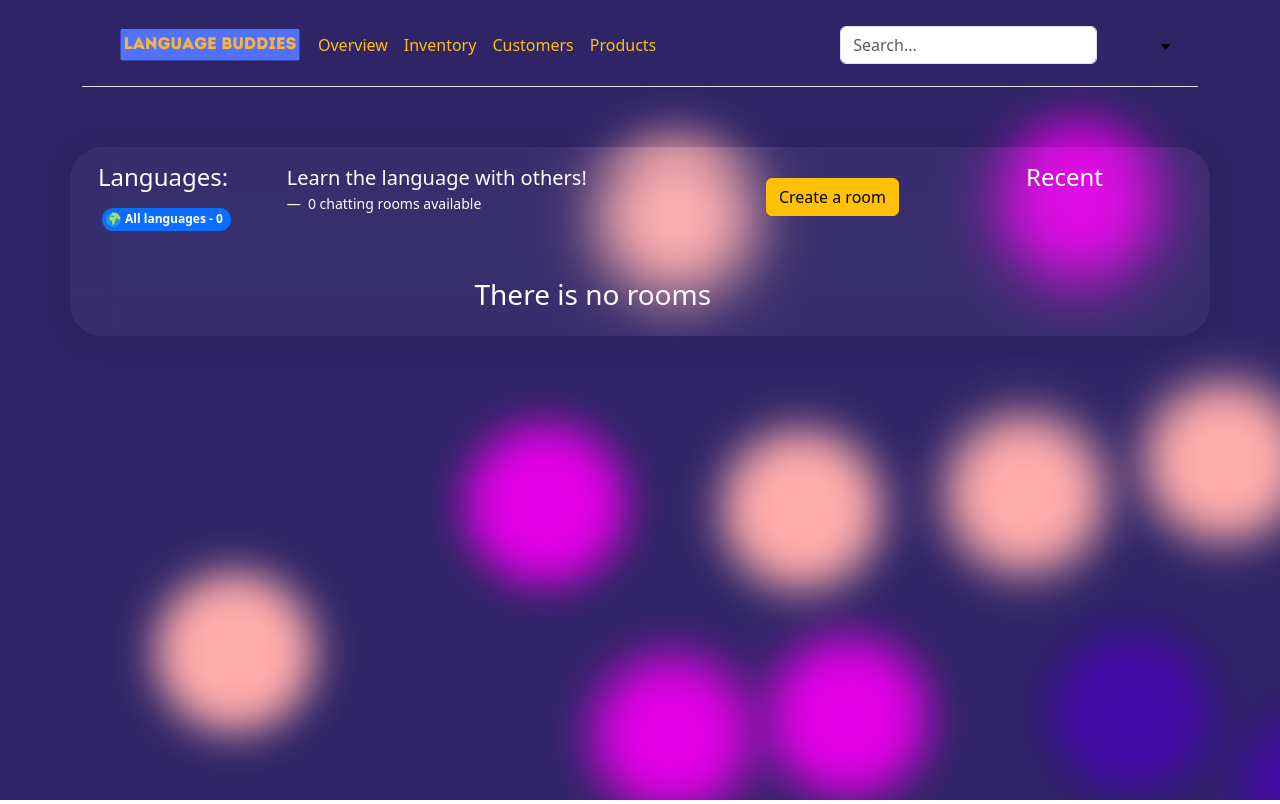
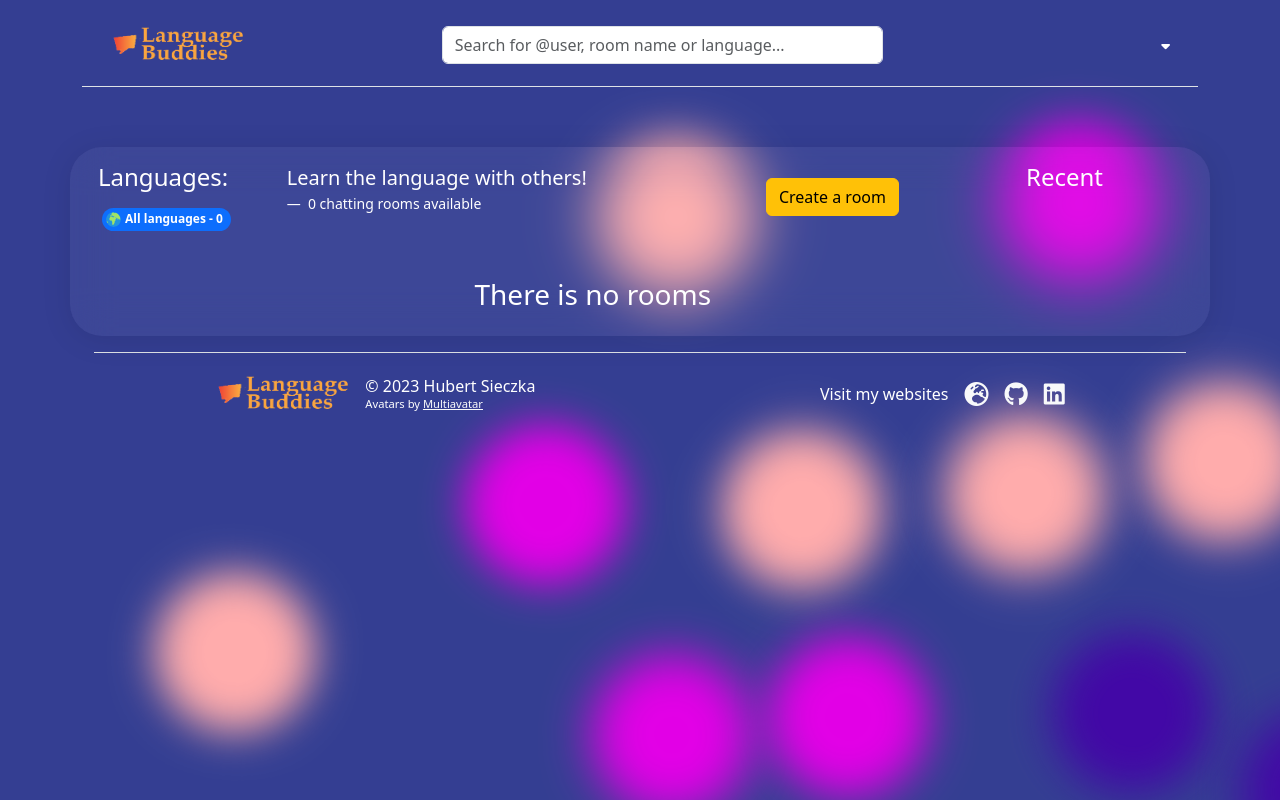
Before and after one commit to sieczkah/LanguageBuddies, a Django app: page / in a window 1280 px wide. Run offline with Django 4.2, Linux system fonts and the light colour scheme; the visitor is signed in with stand-in values (Sample User, id 1); data that the repository does not hold is empty; parts of the project's set-up code (start-up, migrations or seed data) failed here and were passed over; some libraries are stand-ins or nearby versions.

Commit message:
Changed logo, added footer

```diff
--- a/static/animated-bg.css
+++ b/static/animated-bg.css
@@ -11,7 +11,7 @@
     height: 100vh;
     top: 0;
     left: 0;
-    background: #2e2466;
+    background: #343e92;
     overflow: hidden;
 }
 
--- /dev/null
+++ b/templates/footer.html
@@ -0,0 +1,26 @@
+{% load static %}
+<div class="container">
+  <footer class="d-flex flex-wrap justify-content-evenly align-items-center py-3  border-top">
+    <div class="col-md-4 d-flex align-items-center">
+      <a href="{% url 'home' %}" class="d-flex align-items-center mb-2 mb-lg-0 link-body-emphasis text-decoration-none">
+        <img src="{% static 'img/logo.png' %}" alt="Language Buddies" width="150" height="50">
+      </a>
+
+      <span class="mb-3 mb-md-0 text-white lh-1">© 2023 Hubert Sieczka <br>
+        <span style="font-size: 0.7rem;"> Avatars by <a class="link-light" href="https://multiavatar.com/"
+            target="_blank">Multiavatar</a></span>
+      </span>
+
+    </div>
+
+    <ul class="nav col-md-4 justify-content-end list-unstyled d-flex">
+      <li class="ms-3 text-white ">Visit my websites</li>
+      <li class="ms-3"><a class="link-light text-decoration-none" href="https://sieczkah.github.io/quick-summary.html"
+          target="_blank"><i class="fa-solid fa-earth-europe fa-xl"></i></a></li>
+      <li class="ms-3"><a class="link-light" href="https://github.com/sieczkah" target="_blank"><i
+            class="fa-brands fa-github fa-xl"></i></a></li>
+      <li class="ms-3"><a class="link-light" href="https://www.linkedin.com/in/hubert-sieczka/" target="_blank"><i
+            class="fa-brands fa-linkedin fa-xl"></i></a></li>
+    </ul>
+  </footer>
+</div>
--- a/templates/main.html
+++ b/templates/main.html
@@ -48,11 +48,13 @@
 
     {% endblock content %}
   </section>
+  <section class="footer container mt-3">
+    {% include 'footer.html' %}
+  </section>
   <!--  -->
   <script src="https://cdn.jsdelivr.net/npm/bootstrap@5.3.0/dist/js/bootstrap.bundle.min.js"
     integrity="sha384-geWF76RCwLtnZ8qwWowPQNguL3RmwHVBC9FhGdlKrxdiJJigb/j/68SIy3Te4Bkz"
     crossorigin="anonymous"></script>
-
 </body>
 
 </html>
--- a/templates/navbar.html
+++ b/templates/navbar.html
@@ -2,27 +2,22 @@
 <!-- Navbar -->
 <header class="p-3 mb-3 border-bottom">
   <div class="container">
-    <div class="d-flex flex-wrap align-items-center justify-content-center justify-content-lg-start">
+    <div class="d-flex flex-wrap align-items-center justify-content-center justify-content-lg-between">
       <!-- LOGO -->
       <a href="{% url 'home' %}" class="d-flex align-items-center mb-2 mb-lg-0 link-body-emphasis text-decoration-none">
-        <img src="{% static 'img/logo1.svg' %}" alt="Language Buddies" width="200" height="50">
+        <img src="{% static 'img/logo.png' %}" alt="Language Buddies" width="150" height="50">
       </a>
 
-      <ul class="nav col-12 col-lg-auto me-lg-auto mb-2 justify-content-center mb-md-0">
-        <li><a href="#" class="nav-link px-2 link-warning">Overview</a></li>
-        <li><a href="#" class="nav-link px-2 link-warning">Inventory</a></li>
-        <li><a href="#" class="nav-link px-2 link-warning">Customers</a></li>
-        <li><a href="#" class="nav-link px-2 link-warning">Products</a></li>
-      </ul>
 
-      <form class="col-12 col-lg-auto mb-3 mb-lg-0 me-lg-3" role="search" action="{% url 'home' %}" method="GET">
-        <input name="q" type="search" class="form-control" placeholder="Search..." aria-label="Search">
+      <form class="col-12 col-lg-5 mb-3 mb-lg-0 me-lg-5" role="search" action="{% url 'home' %}" method="GET">
+        <input name="q" type="search" class="form-control" placeholder="Search for @user, room name or language..."
+          aria-label="Search">
       </form>
 
       <!-- PROFILE PART STARTS -->
       {% if user.is_authenticated %}
       <div class="dropdown text-end">
-        <a href="#" class="d-flex flex-row align-items-center link-body-emphasis text-decoration-none"
+        <a href="#" class="d-flex flex-row align-items-center link-body-emphasis text-decoration-none text-white"
           data-bs-toggle="dropdown" aria-expanded="false">
           <div style="width: 40px; height: 40px;">{{ user.profile.avatar|safe }}</div><i
             class="fa-solid fa-caret-down fa-sm ms-2"></i>
@@ -32,9 +27,7 @@
         <ul class="dropdown-menu text-small" style="color: #fff;">
           <li><a class="dropdown-item" href="{% url 'profile' request.user.id %}">My profile</a></li>
           <li><a class="dropdown-item" href="{% url 'edit-profile' %}">Edit profile</a></li>
-          <li><a class="dropdown-item" href="#">My rooms</a></li>
-          <li><a class="dropdown-item" href="#">New room</a></li>
-          <li><a class="dropdown-item" href="#">Profile</a></li>
+          <li><a class="dropdown-item" href="{% url 'create-room' %}">Create a room</a></li>
           <li>
             <hr class="dropdown-divider">
           </li>
@@ -44,7 +37,7 @@
       <!-- PROFILE PART ENDS -->
       {% else %}
       <a class="nav-link" href="{% url 'login' %}">
-        <button class="btn btn-primary">Log in</button>
+        <button class="btn btn-primary">Log in / Register</button>
       </a>
       {% endif %}
     </div>
```
Also changed, not shown: static/img/logo.png (added), static/img/logo1.svg (deleted).
